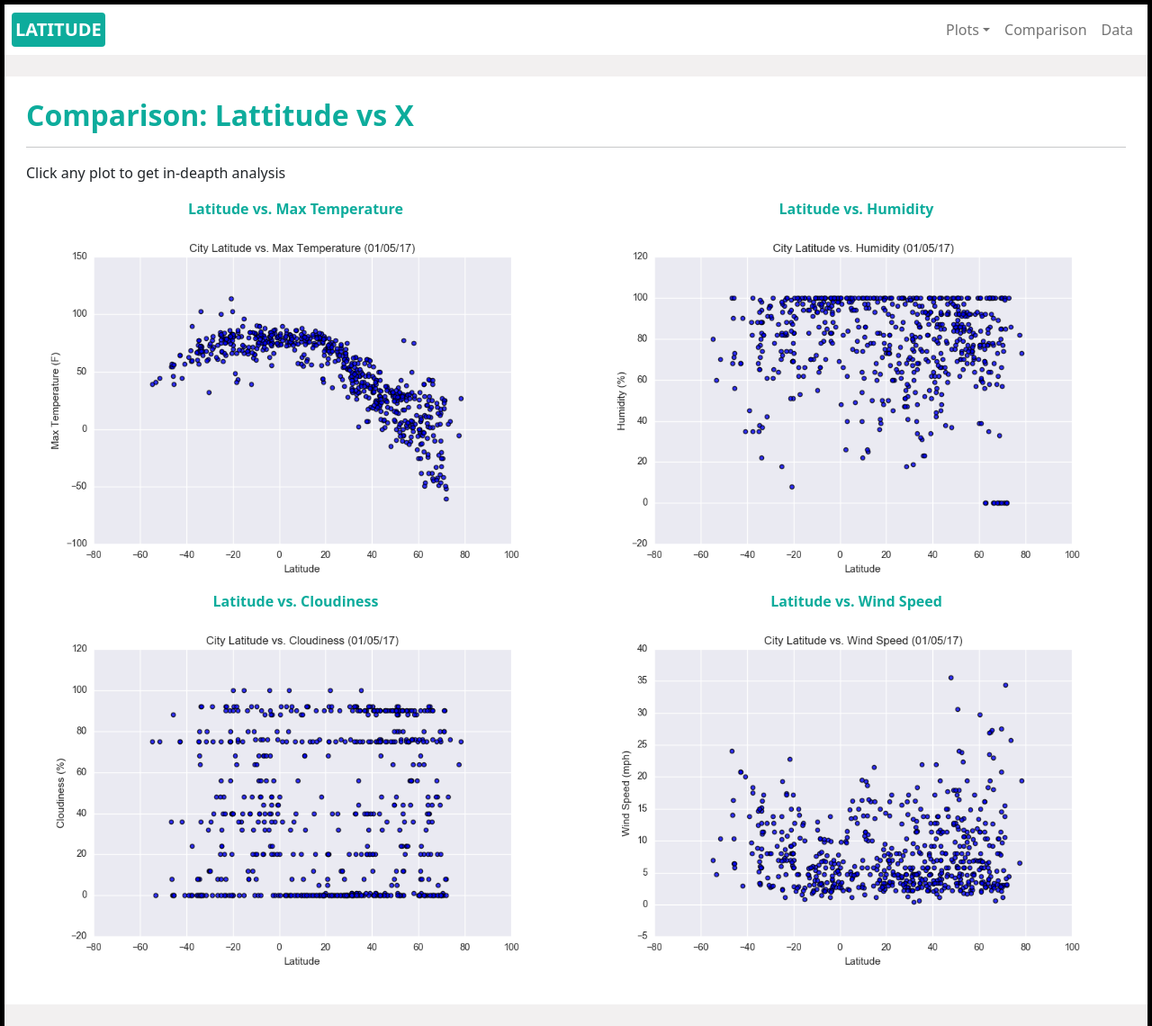
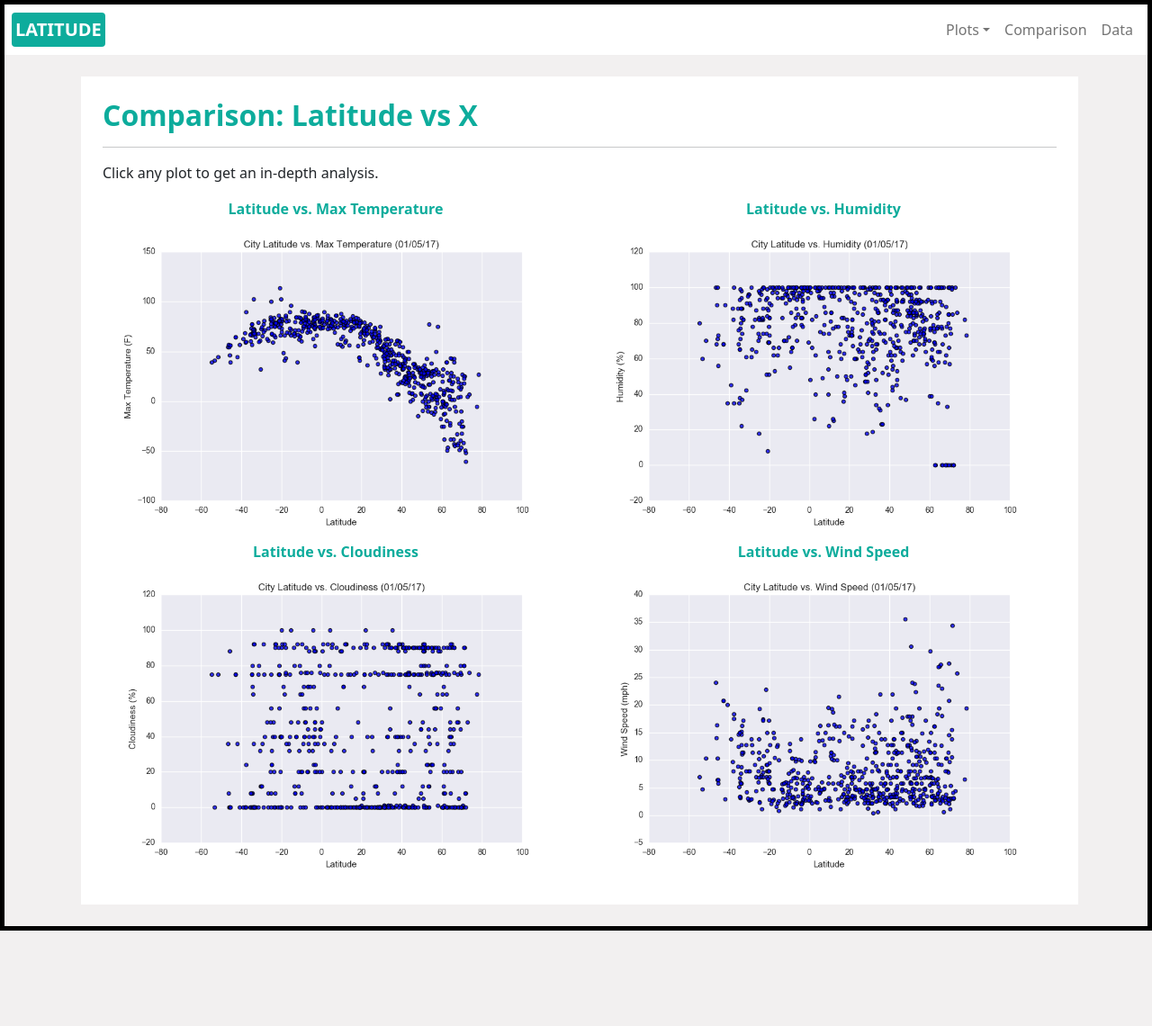
Before and after one commit to meena2203/web-design-challenge, a plain HTML site: page comparison.html in a window 1280 px wide. Shown: the whole page at 90% size. After the commit the page ends 1034 px from the top, so only its background shows below. Drawn offline with nearby package versions, Linux system fonts and the light colour scheme.

Commit message:
read me update

```diff
--- a/comparison.html
+++ b/comparison.html
@@ -45,21 +45,23 @@
     <!-- End of navbar -->
 
     <!-- Start of 'Comparison' container -->
+    <div class="container bg-grey">
       <div class="col-lg-12 col-md-12">
-      <div class="box bg-white my-4 p-4">
-        <h2 class="title text-left">Comparison: Lattitude vs X</h2>
+        <div class="box bg-white ms-2 my-4 p-4">
+          <h2 class="title text-left">Comparison: Latitude vs X</h2>
           <hr>
-        <p>Click any plot to get in-deapth analysis</p>
-
+          <p>
+            Click any plot to get an in-depth analysis.
+          </p>
           <!-- Create 'first row' to hold two plots -->
           <div class="row">
-          <div class="col-6">
+            <div class="col-lg-6 col-md-12">
               <div class="title text-center">Latitude vs. Max Temperature</div>
               <a href="visualizations/temp.html">
                 <img class="rounded img-fluid" src="assets/images/Fig1.png" alt="Max Temperature Plot">
               </a>
             </div>
-          <div class="col-6">
+            <div class="col-lg-6 col-md-12">
               <div class="title text-center">Latitude vs. Humidity</div>
               <a href="visualizations/humidity.html">
                 <img class="rounded img-fluid" src="assets/images/Fig2.png" alt="Humidity Plot">
@@ -68,13 +70,13 @@
           </div>
           <!-- Create 'second row' to hold remaining two plots -->
           <div class="row">
-          <div class="col-6">
+            <div class="col-lg-6 col-md-12">
               <div class="title text-center">Latitude vs. Cloudiness</div>
               <a href="visualizations/cloudiness.html">
                 <img class="rounded img-fluid" src="assets/images/Fig3.png" alt="Cloudiness Plot">
               </a>
             </div>
-          <div class="col-6">
+            <div class="col-lg-6 col-md-12">
               <div class="title text-center">Latitude vs. Wind Speed</div>
               <a href="visualizations/wind.html">
                 <img class="rounded img-fluid" src="assets/images/Fig4.png" alt="Wind Speed Plot">
@@ -84,13 +86,7 @@
         </div>
     </div>
   </div>
-<!-- End of 'Visualization' container -->
-
-    <!-- jQuery CDN -->
-    <script type="text/javascript" src="https://code.jquery.com/jquery-2.1.4.min.js"></script>
-
-    <!-- Bootstrap CDN -->
-    <script src="https://maxcdn.bootstrapcdn.com/bootstrap/3.3.6/js/bootstrap.min.js"></script>
+  <!-- End of 'Comparison' container -->
+  </div>
 </body>
-
 </html>
```
Also changed, not shown: assets/screenshots/Comparison_page_lg.png (added), assets/screenshots/Comparison_page_sm.png (added), assets/screenshots/Data_page_lg.png (added), assets/screenshots/Data_page_sm.png (added), assets/screenshots/Landing_page_lg.png (added), assets/screenshots/Landing_page_sm.png (added), assets/screenshots/Navbar_lg.png (added), assets/screenshots/Visualization_page_lg.png (added), assets/screenshots/Visualization_page_sm.png (added), 1 other file. Lines whose indentation alone changed are shown as unchanged.
